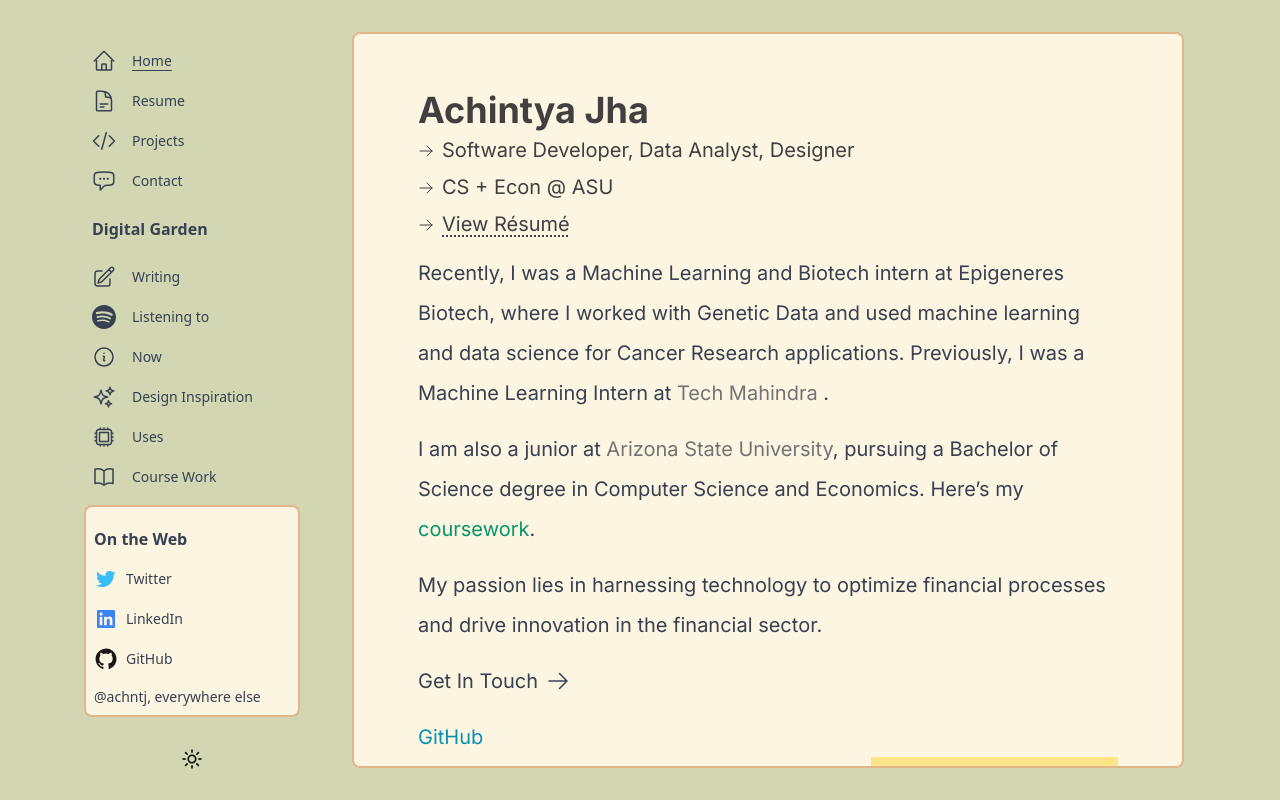
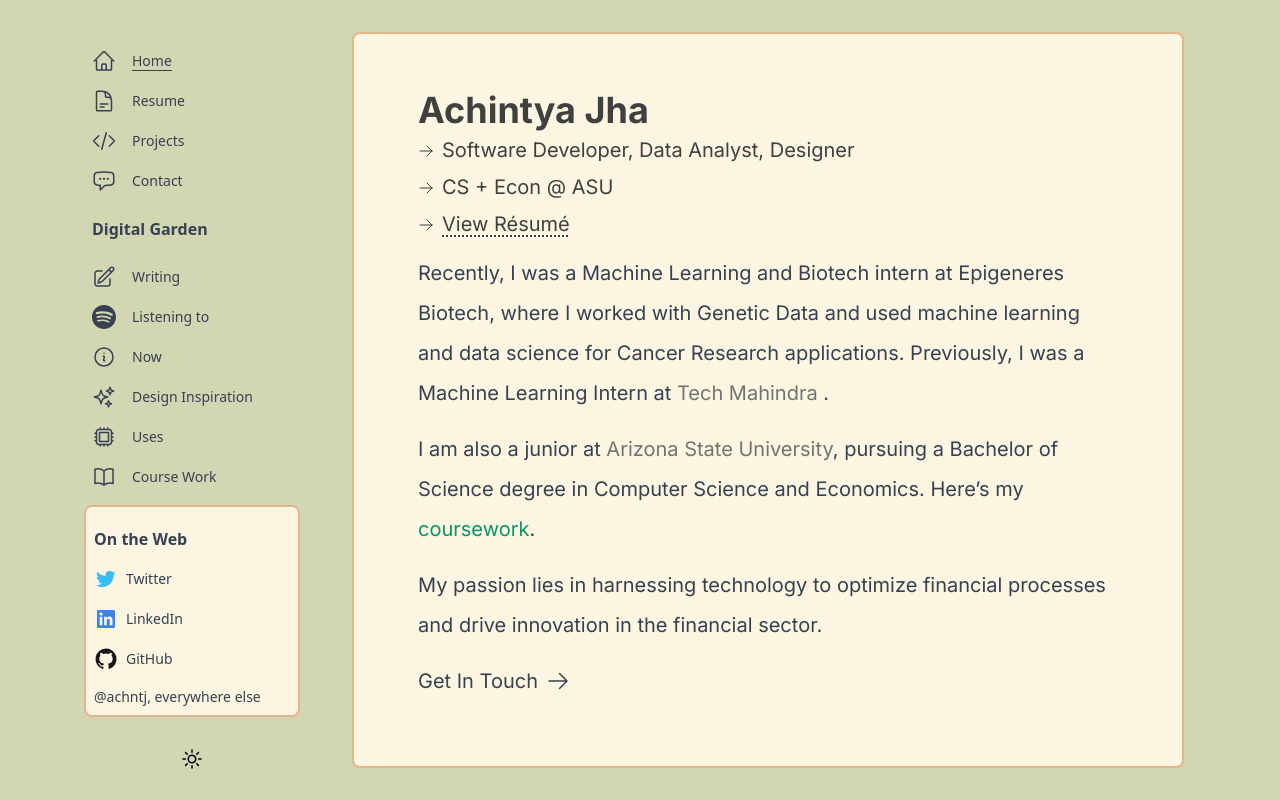
Before and after one commit to achntj/www, a Next.js app: page / in a window 1280 px wide. Built offline with nearby package versions, Linux system fonts and the light colour scheme.

Commit message:
rm: socials from index

```diff
--- a/pages/index.tsx
+++ b/pages/index.tsx
@@ -67,38 +67,6 @@
           <p>Get In Touch</p>
           <ArrowRightIcon className="group-hover:translate-x-4 transition h-6 w-6" />{" "}
         </Link>
-        <section className="">
-          <div className="sm:flex justify-between">
-            <ul className="text-md">
-              <li>
-                <CustomLink href="https://github.com/achntj">GitHub</CustomLink>
-              </li>
-              <li>
-                <CustomLink href="https://linkedin.com/in/achntj">
-                  LinkedIn
-                </CustomLink>
-              </li>
-              <li>
-                <CustomLink href="https://twitter.com/achntj">
-                  Twitter
-                </CustomLink>
-              </li>
-            </ul>
-            <ul className="flex items-center">
-              <li>
-                <a
-                  className="bg-amber-200 dark:bg-neutral-800 sm:p-2 hover:underline"
-                  href="mailto:achntj@gmail.com"
-                >
-                  <span>Email</span>{" "}
-                  <span className="opacity-70 group-hover:underline">
-                    achntj@gmail.com
-                  </span>
-                </a>
-              </li>
-            </ul>
-          </div>
-        </section>
       </div>
     </Container>
   );
```
